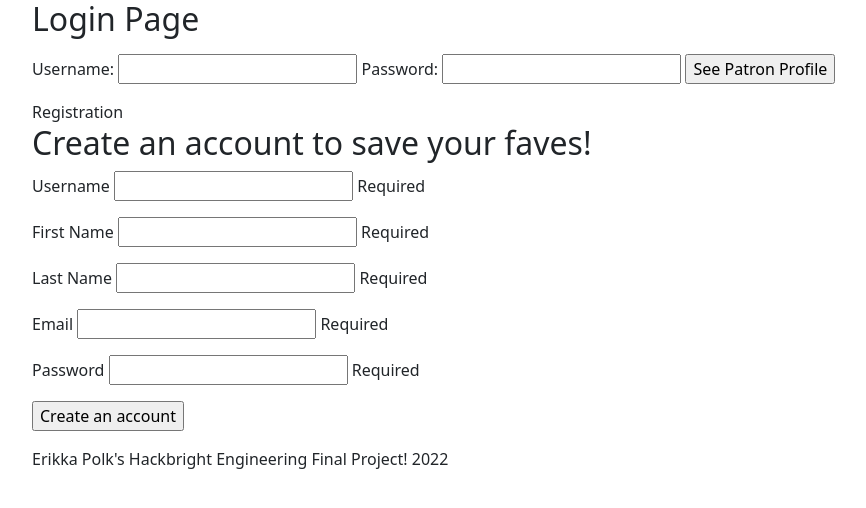
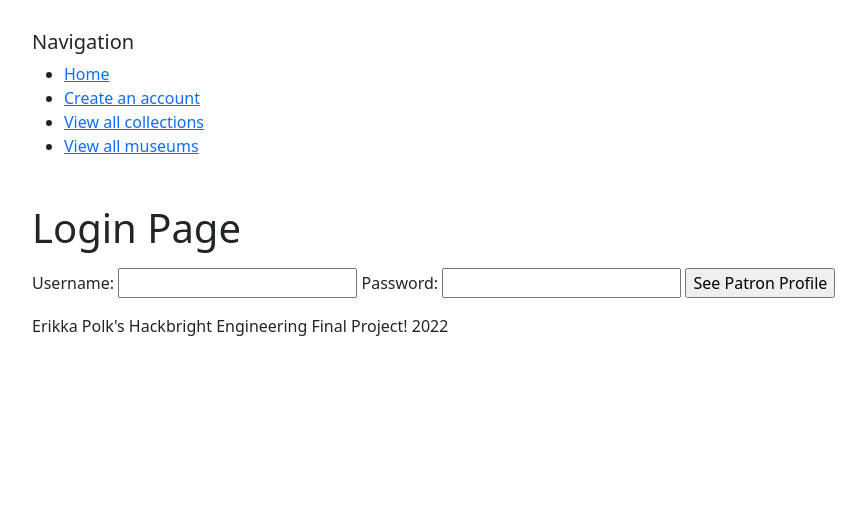
Before and after one commit to erikkaincolor/museum-app-hackbright-final, a Flask app: page /login in a window 1280 px wide. Shown: the top 508 px of the page, without its empty margins (50-916 px from the left). Run offline with Flask 3, Linux system fonts and the light colour scheme; some libraries are stand-ins or nearby versions.

Commit message:
added navigation to top of templates

```diff
--- a/templates/index.html
+++ b/templates/index.html
@@ -6,12 +6,13 @@
   <h1>Welcome!</h1>
 
   <h2>Museum Audio App Homepage</h2>
-  <h2>Navigation</h2>
+  <h5>Navigation</h5>
   <ul>
     <li><a href="/login">Login here</a></li>
     <li><a href="/register">Create an account</a></li>
+    <li><a href="/collections">View all collections</a></li>
     <li><a href="/museumdirectory">View all museums</a></li>
-    <li><a href="/collections">View all collections</a></li>
+
     <!--<li><a href="/audio-guide">View all audio guides</a></li> -->
   </ul>
 
--- a/templates/login.html
+++ b/templates/login.html
@@ -2,7 +2,20 @@
 {% block title %}Login Page{% endblock %}
 
 {% block content %}
-  <h2>Login Page</h2>
+<div class="row">
+    <div class="col">
+        <h5>Navigation</h5>
+        <ul>
+        <li><a href="/">Home</a></li>
+        <li><a href="/register">Create an account</a></li>
+        <li><a href="/collections">View all collections</a></li>
+        <li><a href="/museumdirectory">View all museums</a></li>
+        <!--<li><a href="/audio-guide">View all audio guides</a></li> -->
+        </ul>
+    </div>
+    </div>
+
+  <h1>Login Page</h1>
   <p><form action="/login" method="POST">
     <label>Username:</label>
     <input type="text" name="username">
@@ -13,27 +26,5 @@
     <input type="submit" value="See Patron Profile">
   </form></p>
 
-  <label>Registration</label><h2>Create an account to save your faves!</h2>
-  <form action="/register" method="POST">
-    <p>
-        Username <input type="text" name="uname" required="required">
-        <label>Required</label></p>
-    <p>
-        First Name <input type="text" name="fname" required="required">
-        <label>Required</label></p>
-    <p>
-        Last Name <input type="text" name="lname" required="required">
-        <label>Required</label></p>
-    <p>
-      Email <input type="email" name="email" required="required">
-      <label>Required</label></p>
 
-    <p>
-      Password <input type="password" name="pword" required="required">
-      <label>Required</label></p>
-
-    <p>
-      <input type="submit" value="Create an account">
-    </p>
-  </form>
 {% endblock %}
```
Also changed, not shown: templates/collection-details.html (+15 -13 lines), templates/collections.html (+21 -9 lines), templates/museum-details.html (+14 -0 lines), templates/museums.html (+15 -3 lines).
